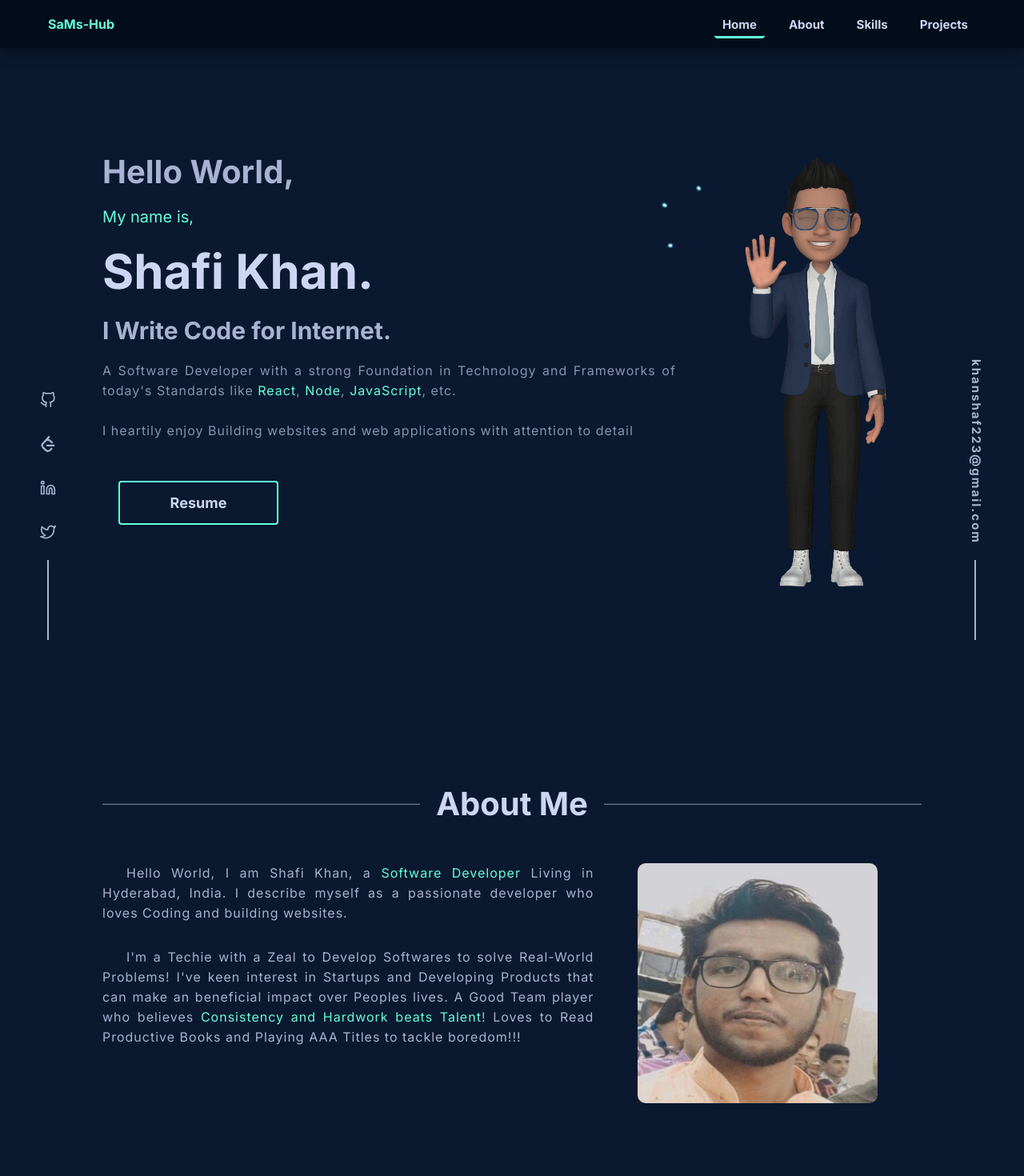
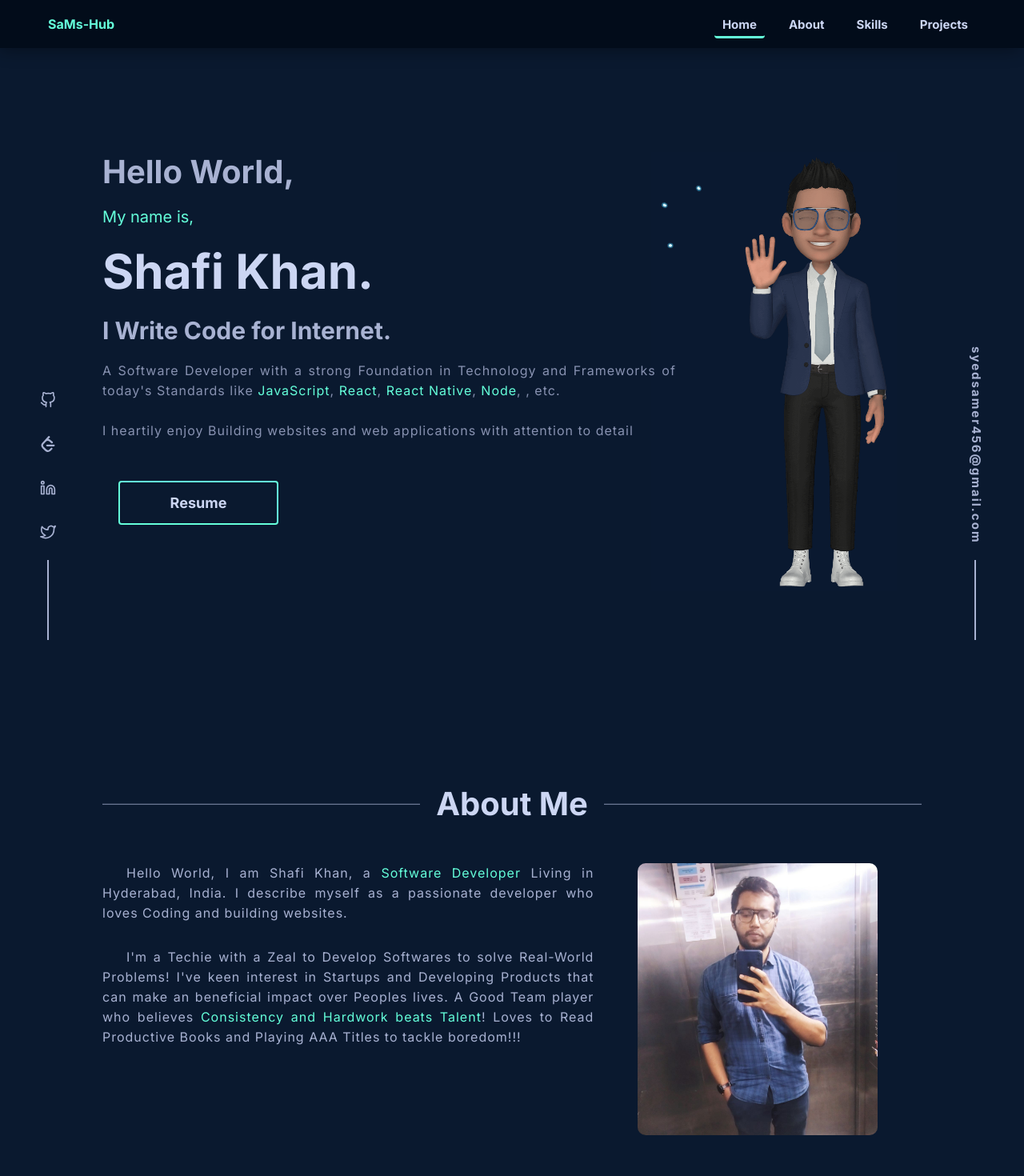
Before and after one commit to SaMs-Hub/SaMsProfile, a React (Create React App) app: page / in a window 1280 px wide. Shown: the top 1470 px of the page at 80% size. Built offline with nearby package versions, Linux system fonts and the light colour scheme.

Commit message:
add changes to profile section

```diff
--- a/src/Components/About/About.js
+++ b/src/Components/About/About.js
@@ -2,7 +2,7 @@ import React from "react";
 import Styles from "./About.module.css";
 
 
-import ProfilePic from "../../assets/ProfilePic.jpg";
+import Pic2 from "../../assets/Pic2.jpg";
 
 const About = () => {
   return (
@@ -34,7 +34,7 @@ const About = () => {
         </div>
 
         <div className={Styles.about_right}>
-          <img src={ProfilePic} alt="Shafi Khan" />
+          <img src={Pic2} alt="Shafi Khan" />
         </div>
       </div>
     </section>
--- a/src/Components/About/About.module.css
+++ b/src/Components/About/About.module.css
@@ -29,7 +29,7 @@
 }
 
 .about_right img {
-  height: 300px;
+
   width: 300px;
   border-radius: 10px;
 }
--- a/src/Components/Hero/Hero.js
+++ b/src/Components/Hero/Hero.js
@@ -16,8 +16,8 @@ const Hero = () => {
           <h2>I Write Code for Internet. </h2>
           <p>
             A Software Developer with a strong Foundation in Technology and
-            Frameworks of today's Standards like <span>React</span>, <span>Node</span>,
-            <span> JavaScript</span>, etc. <br /> <br /> I heartily enjoy
+            Frameworks of today's Standards like  <span> JavaScript</span>, <span>React</span>, <span>React Native</span>, <span>Node</span>,
+            , etc. <br /> <br /> I heartily enjoy
             Building websites and web applications with attention to detail
           </p>
 
--- a/src/Components/ProjectsData.js
+++ b/src/Components/ProjectsData.js
@@ -4,6 +4,7 @@ import { CgProfile } from "react-icons/cg";
 import { IoMdContacts } from "react-icons/io";
 import { MdDynamicFeed } from "react-icons/md";
 import { MdOutlineLocalMovies } from "react-icons/md";
+
 import { RiNewspaperLine } from "react-icons/ri";
 import { BsCart4 } from "react-icons/bs";
 import { FaCalculator } from "react-icons/fa";
@@ -25,15 +26,16 @@ const PROJECTS_DATA = [
   },
   {
     id: 2,
-    title: "Convvey",
-    category: "others",
+    title: "SaMs Crypto",
+    category: "react",
     showOnHome: true,
 
     description:
-      "Convvey is an Social Media Webapp where a User can post different articles, view his friends, like and comment on their posts etc",
-    toolsUsed: "NodeJS, MongoDB, ExpressJS, SCSS",
-    icon: <IoMdContacts />,
-    githubLink: "https://github.com/SaMs-Hub/Convvey",
+      "SaMs crypto is a web app that display latest information for your favorite crypto currency",
+    toolsUsed: "ReactJS, Material UI, Firebase",
+    icon: <CgProfile />,
+    githubLink: "https://github.com/SaMs-Hub/SaMsCrypto",
+    liveLink: "https://sams-crypto.netlify.app/",
 
   },
   {
@@ -43,17 +45,17 @@ const PROJECTS_DATA = [
     showOnHome: true,
 
     description:
-      "Cinemango is an React and Redux based Web App. It is an Movie listing app with features such as adding Favourites and showing them in a separate section",
+      "Cinemango is an React based movie listing app with features such as adding Favourites and showing them in a separate section",
     toolsUsed: "ReactJS, Redux, JSX",
     icon: <MdOutlineLocalMovies />,
-    githubLink: "https://github.com/SaMs-Hub/Cinemango",
-    liveLink: "https://sams-hub.github.io/Cinemango/",
+    githubLink: "https://github.com/SaMs-Hub/Cinemango_By_SaM",
+    liveLink: "https://cinemango.netlify.app/",
   },
   {
     id: 4,
     title: "SimList",
     category: "others",
-    showOnHome: true,
+
 
     description:
       "SimList is an NodeJS based Contacts Book where the User can Add, delete and Update the Contact he/she requires ",
@@ -119,6 +121,19 @@ const PROJECTS_DATA = [
     githubLink: "https://github.com/SaMs-Hub/CalC",
     liveLink: "https://sams-hub.github.io/CalC/",
   },
+  {
+    id: 9,
+    title: "Convvey",
+    category: "others",
+    showOnHome: true,
+
+    description:
+      "Convvey is an Social Media Webapp where a User can post different articles, view his friends, like and comment on their posts etc",
+    toolsUsed: "NodeJS, MongoDB, ExpressJS, SCSS",
+    icon: <IoMdContacts />,
+    githubLink: "https://github.com/SaMs-Hub/Convvey",
+
+  },
 
 ];
 
--- a/src/Components/Skills/Skills.js
+++ b/src/Components/Skills/Skills.js
@@ -82,6 +82,7 @@ const Skills = () => {
               <li>Material UI</li>
 
               <li>Github</li>
+              <li>RNUI</li>
 
             </div>
           </div>
--- a/src/Components/Social/SocialEmail.js
+++ b/src/Components/Social/SocialEmail.js
@@ -4,8 +4,8 @@ import Styles from "./Social.module.css";
 const SocialEmail = () => {
   return (
     <div className={Styles.socialEmail}>
-      <a href="mailto:khanshaf223@gmail.com" title="Send Email">
-        khanshaf223@gmail.com
+      <a href="mailto:syedsamer456@gmail.com" title="Send Email">
+        syedsamer456@gmail.com
       </a>
       <div className={Styles.emailLine}></div>
     </div>
```
Also changed, not shown: src/assets/Pic2.jpg (added), 1 other file (tests, documents, lock files or other folders).
